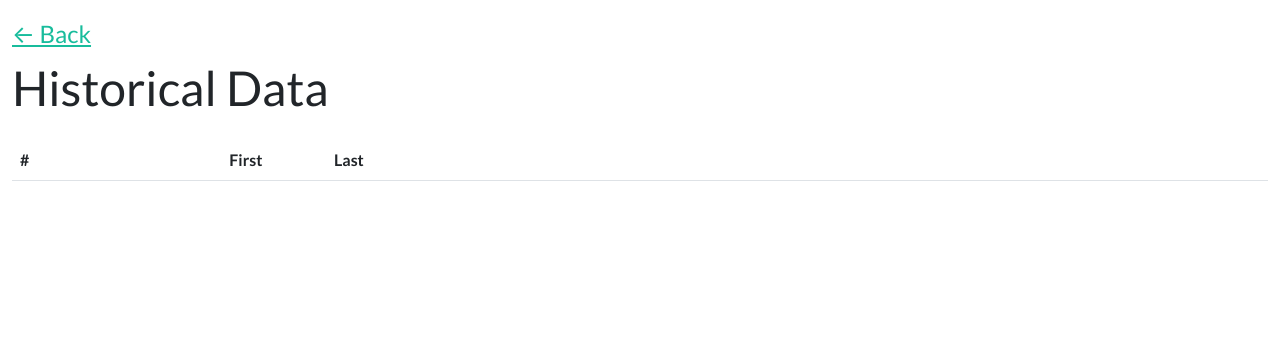
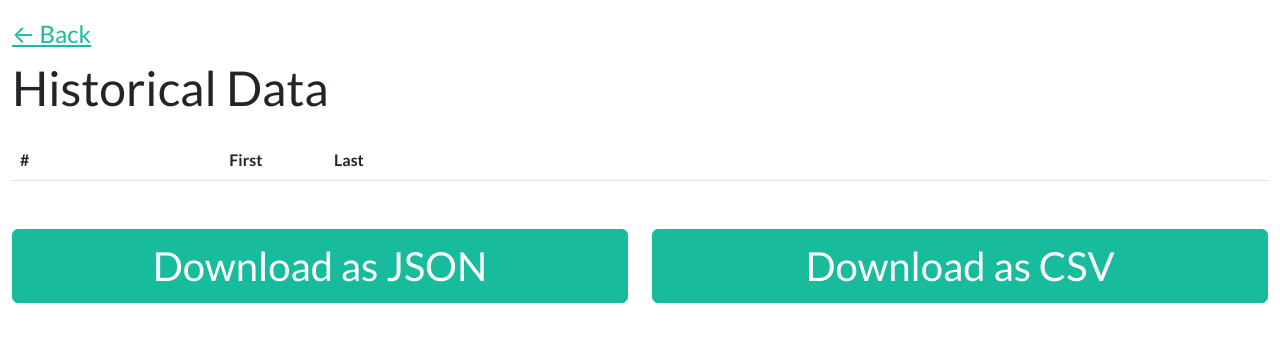
Before and after one commit to mr-lanholmes/YetAnotherExpenseTracker, a plain HTML site: page list.html in a window 1280 px wide. Drawn offline with nearby package versions, Linux system fonts and the light colour scheme; some packages are replaced by stand-ins of ours; a script that the page names is missing.

Commit message:
Update list.html

```diff
--- a/list.html
+++ b/list.html
@@ -33,9 +33,26 @@
 					<tbody id="tblBody">
 					</tbody>
 				</table>
+				<br>
             </div>
         </div>
     </div>
+    <div class="container-fluid mt-2">
+		<div class="row mb-5">
+			<div class="col d-grid text-center" style="min-height: 88px">
+				<button class="btn btn-success fs-2">
+					Download as JSON
+				</button>
+				<br>
+			</div>
+			<div class="col d-grid text-center" style="min-height: 88px">
+				<button class="btn btn-success fs-2">
+					Download as CSV
+				</button>
+				<br>
+			</div>
+		</div>
+	</div>
     <script src="https://cdn.jsdelivr.net/npm/bootstrap@5.3.2/dist/js/bootstrap.bundle.min.js" integrity="sha384-C6RzsynM9kWDrMNeT87bh95OGNyZPhcTNXj1NW7RuBCsyN/o0jlpcV8Qyq46cDfL" crossorigin="anonymous"></script>
 	<script src="https://cdn.jsdelivr.net/npm/sweetalert2@11"></script>
 	<script src="https://cdn.jsdelivr.net/npm/moment@2.29.4/moment.min.js"></script>
```
